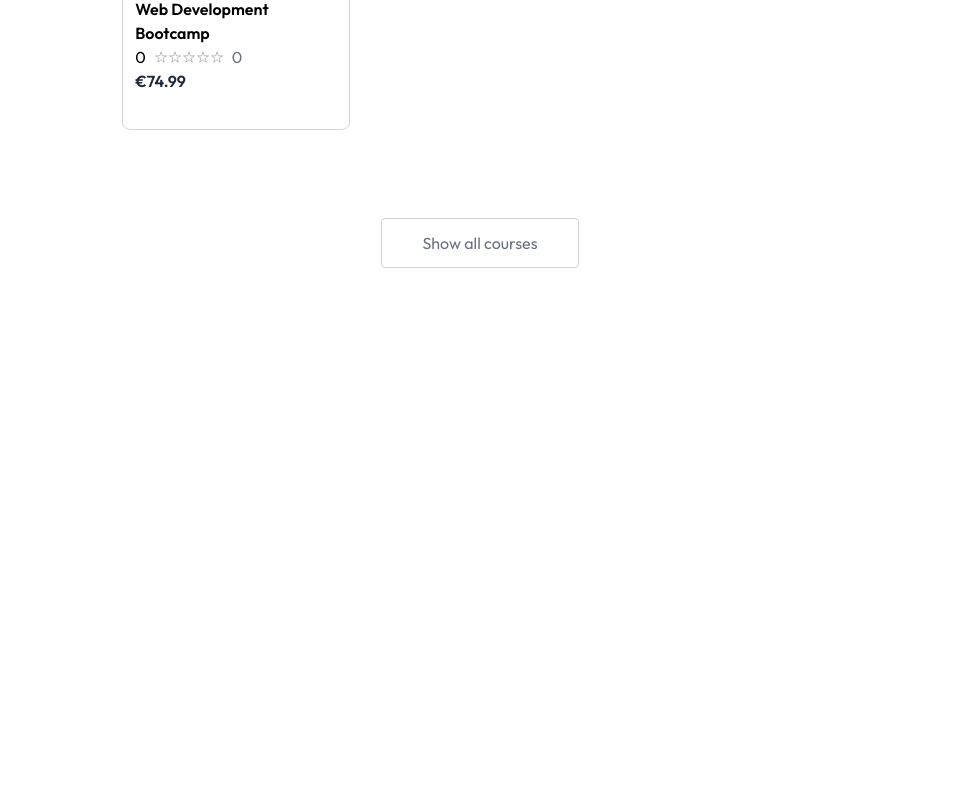
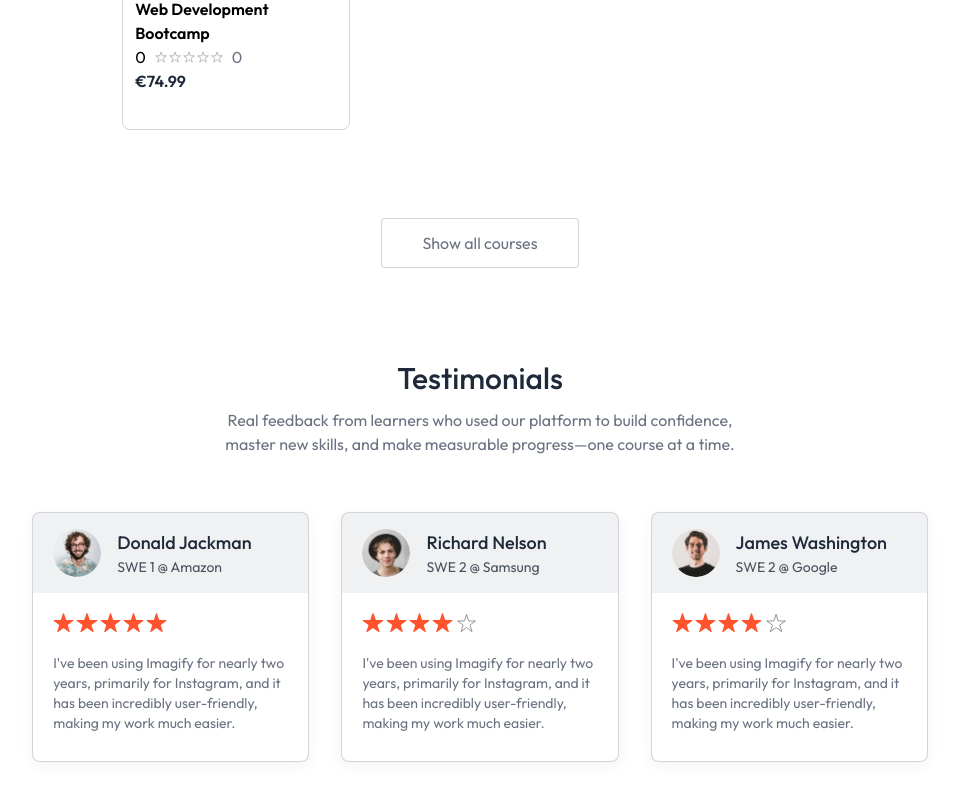
Before and after one commit to Rexxy0011/Lena, a React (Vite) app in the folder client/: page / in a window 1280 px wide. Shown: the part 1530-2330 px from the top of the page, without its empty margins (160-1119 px from the left). Before the commit the page ends 1862 px from the top, so only its background shows below. Built offline with nearby package versions, Linux system fonts and the light colour scheme; no server answers.

Commit message:
testimonial

```diff
--- a/client/src/components/student/Navbar.jsx
+++ b/client/src/components/student/Navbar.jsx
@@ -5,7 +5,7 @@ import { useClerk, UserButton, useUser } from "@clerk/clerk-react";
 import { AppContext } from "../../context/AppContex";
 
 const Navbar = () => {
-  const { navigate } = useContext(AppContext);
+  const { navigate, isEducator } = useContext(AppContext);
   const location = useLocation();
   const isCourseListPage = location.pathname.includes("/course-list");
 
@@ -33,8 +33,13 @@ const Navbar = () => {
         {/* Desktop Links (right beside profile) */}
         {user && (
           <div className="hidden md:flex items-center gap-3">
-            <button className="text-gray-600 hover:text-gray-900">
-              Become Educator
+            <button
+              onClick={() => {
+                navigate("/educator");
+              }}
+            >
+              {" "}
+              {isEducator ? "Educator Dashboard" : "Become Educator"}
             </button>
 
             <span className="h-4 w-px bg-gray-300" />
@@ -72,7 +77,14 @@ const Navbar = () => {
       {/* Mobile (optional links beside profile/icon) */}
       {user && (
         <div className="md:hidden flex items-center gap-2 text-gray-500">
-          <button className="hover:text-gray-900">Educator</button>
+          <button
+            onClick={() => {
+              navigate("/educator");
+            }}
+          >
+            {" "}
+            {isEducator ? "Educator Dashboard" : "Become Educator"}
+          </button>
           <span className="h-4 w-px bg-gray-300" />
           <Link to="/my-enrollments" className="hover:text-gray-900">
             Enrollments
--- a/client/src/components/student/TestimonialSection.jsx
+++ b/client/src/components/student/TestimonialSection.jsx
@@ -1,11 +1,60 @@
-import React from "react"
+import React from "react";
+import { assets, dummyTestimonial } from "../../assets/assets";
 
 const TestimonialSection = () => {
   return (
-    <div>
-      <h1>Testimonials</h1>
+    <div className="pb-14 px-8 md:px-0 text-center">
+      <h2 className="text-3xl font-medium text-gray-800">Testimonials</h2>
 
+      <p className="md:text-base text-gray-500 mt-3">
+        Real feedback from learners who used our platform to build confidence,
+        <br />
+        master new skills, and make measurable progress—one course at a time.
+      </p>
+
+      <div className="grid [grid-template-columns:repeat(auto-fit,minmax(200px,1fr))] gap-8 mt-14">
+        {dummyTestimonial.map((testimonial, index) => (
+          <div
+            key={index}
+            className="text-sm text-left border border-gray-500/30 rounded-lg bg-white shadow-[0px_4px_15px_0px] shadow-black/5 overflow-hidden"
+          >
+            <div className="flex items-center gap-4 px-5 py-4 bg-gray-500/10">
+              <img
+                className="h-12 w-12 rounded-full"
+                src={testimonial.image}
+                alt={testimonial.name}
+              />
+              <div>
+                <h1 className="text-lg font-medium text-gray-800">
+                  {testimonial.name}
+                </h1>
+                <p className="text-gray-800/80">{testimonial.role}</p>
+              </div>
+            </div>
+
+            <div className="p-5 pb-7">
+              <div className="flex gap-0.5">
+                {[...Array(5)].map((_, i) => (
+                  <img
+                    key={i}
+                    src={
+                      i < Math.floor(testimonial.rating ?? 5)
+                        ? assets.star
+                        : assets.star_blank
+                    }
+                    alt="star"
+                    className="h-5"
+                  />
+                ))}
+              </div>
+
+              <p className="text-gray-500 mt-5">{testimonial.feedback}</p>
+            </div>
+          </div>
+        ))}
+      </div>
     </div>
-  )
-}
-export default TestimonialSection
+  );
+};
+
+export default TestimonialSection;
--- a/client/src/context/AppContex.jsx
+++ b/client/src/context/AppContex.jsx
@@ -9,6 +9,7 @@ export const AppContextProvider = (props) => {
   const navigate = useNavigate();
 
   const [allCourses, setAllCourses] = useState([]);
+  const [isEducator, setIsEducator] = useState(true);
 
   const fetchAllCourses = async () => {
     setAllCourses(dummyCourses);
@@ -39,6 +40,8 @@ export const AppContextProvider = (props) => {
     setAllCourses,
     navigate,
     calculateRating,
+    isEducator,
+    setIsEducator,
   };
 
   return (
--- a/client/src/pages/student/Home.jsx
+++ b/client/src/pages/student/Home.jsx
@@ -2,6 +2,7 @@ import React from "react";
 import Hero from "../../components/student/Hero";
 import Companies from "../../components/student/Companies";
 import CoursesSection from "../../components/student/CoursesSection";
+import TestimonialSection from "../../components/student/TestimonialSection";
 
 const Home = () => {
   return (
@@ -9,6 +10,7 @@ const Home = () => {
       <Hero />
       <Companies />
       <CoursesSection />
+      <TestimonialSection />
     </div>
   );
 };
```
